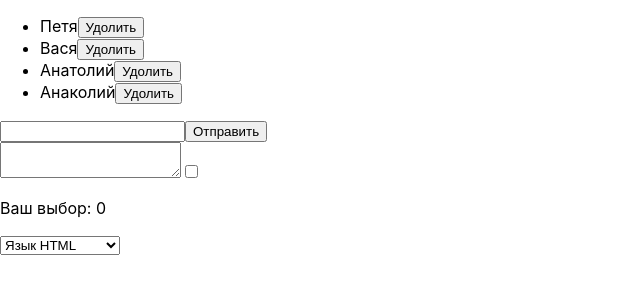
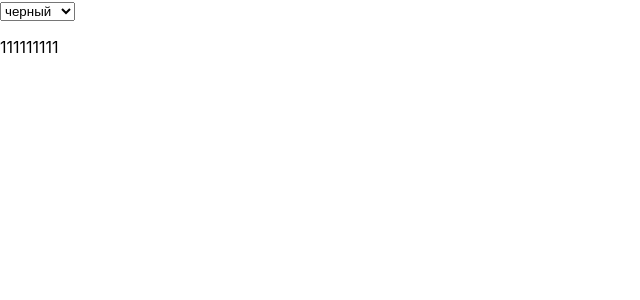
Before and after one commit to macros123/react-practice-1, a React (Create React App) app: page / in a window 1280 px wide. Shown: the top 300 px of the page, without its empty margins (0-640 px from the left). Built offline with nearby package versions, Linux system fonts and the light colour scheme.

Commit message:
3-parags

```diff
--- a/src/App.js
+++ b/src/App.js
@@ -1,81 +1,32 @@
 import React from 'react';
 import './App.css';
 
+const colors = ['black', 'blue', 'red', 'green']
+const colorsName = ['черный', 'синий', 'красный', 'зеленый']
+const paragraphs = ['111111111', '222222222', '33333333', '444444444444']
 class App extends React.Component {
   constructor(props) {
     super(props)
     this.state = {
-      value: '',
-      users: ['Петя', 'Вася', 'Анатолий', 'Анаколий'],
-      checked: false,
-      value1: '0'
+      color: 0
     };
   }
 
-  onChangeHandler(event) {
+  changeColorHandler(event) {
     this.setState({
-      value: event.target.value
-    })
-  }
-  handleSelectChange(event) {
-    this.setState({
-      value1: event.target.value
+      color: event.target.value
     })
   }
 
-  handleSubmit(event) {
-    this.state.users.push(this.state.value)
-    this.setState({
-      users: this.state.users
-    })
-    event.preventDefault();
-  }
-
-  deleteHandler(event, index) {
-    this.state.users.splice(index, 1)
-    this.setState({
-      users: this.state.users
-    })
-  }
-
-  handleCheckboxChange() {
-    this.setState({
-      checked: !this.state.checked
-    })
-  }
   render() {
-    const userList = this.state.users.map((e, i) => <li key={i}>{e}<button onClick={this.deleteHandler.bind(this, i)}>Удолить</button></li>)
+    const options = colorsName.map((e, i) => <option value={i} key={i}>{e}</option>)
     return (
       <div className='block'>
-        <ul>
-          {userList}
-        </ul>
-      <form onSubmit={this.handleSubmit.bind(this)}>
-        <label>
-          <input type="text" name="name" value={this.state.value} onChange={this.onChangeHandler.bind(this)}/>
-
-        </label>
-        <input type="submit" value="Отправить" />
-      </form>
-      <textarea value={this.state.value} onChange={this.onChangeHandler.bind(this)} />
-      <input
-        type="checkbox"
-        checked={this.state.checked}
-        onChange={this.handleCheckboxChange.bind(this)}
-      />
-    <p>{this.state.valueToShow}</p>
-    <p>Ваш выбор: {this.state.value1}</p>
-			<select
-				value={this.state.value1}
-				onChange={this.handleSelectChange.bind(this)}
-			>
-
-        <option value="0">Язык HTML</option>
-				<option value="1">Язык CSS</option>
-				<option value="2">Язык JavaScript</option>
-				<option value="3">Язык PHP</option>
-
-			</select>
+        <select
+          value={this.state.color}
+          onChange={this.changeColorHandler.bind(this)}
+        >{options}</select>
+        <p style={{color: colors[this.state.color]}}>{paragraphs[this.state.color]}</p>
     </div>
     )
   }
```
